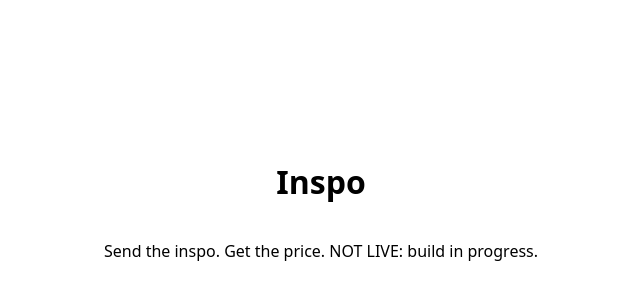
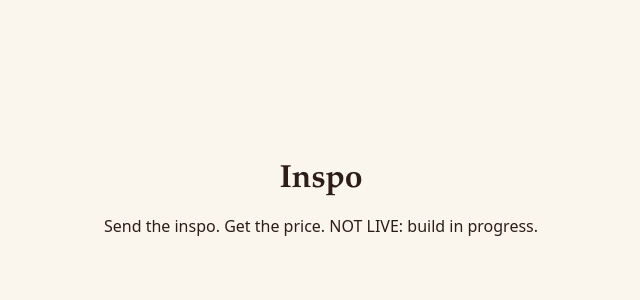
Before and after one commit to JUICEWRLD998/inspo, a React (Vite) app in the folder app/: page / in a window 1280 px wide. Shown: the part 192-492 px from the top of the page, without its empty margins (319-959 px from the left). Built offline with nearby package versions, Linux system fonts and the light colour scheme.

Commit message:
P4: design tokens (OKLCH, light and dark), global CSS, router and playwright-core deps
Co-Authored-By: Claude Sonnet 5.5 <noreply@anthropic.com>
Claude-Session: https://claude.ai/code/session_01R1TmtjZbBZhaquWSN1FR7i

```diff
--- a/app/package.json
+++ b/app/package.json
@@ -14,10 +14,12 @@
     "@base44/vite-plugin": "^1.0.30",
     "motion": "^12.0.0",
     "react": "^18.2.0",
-    "react-dom": "^18.2.0"
+    "react-dom": "^18.2.0",
+    "react-router-dom": "^6.30.6"
   },
   "devDependencies": {
     "@vitejs/plugin-react": "^4.3.4",
+    "playwright-core": "^1.64.1",
     "vite": "^6.1.0",
     "vitest": "^3.0.0"
   }
--- a/app/src/index.css
+++ b/app/src/index.css
@@ -1,7 +1,4 @@
-/* Design tokens land in P6 (OKLCH palette measured from the maker's own photos). */
-:root {
-  color-scheme: light dark;
-}
+@import "./styles/tokens.css";
 
 *,
 *::before,
@@ -9,7 +6,48 @@
   box-sizing: border-box;
 }
 
+html {
+  -webkit-text-size-adjust: 100%;
+}
+
 body {
   margin: 0;
-  font-family: system-ui, sans-serif;
+  background: var(--paper);
+  color: var(--ink);
+  font-family: var(--font-body);
+  font-size: 1rem;
+  line-height: 1.5;
+  -webkit-tap-highlight-color: transparent;
 }
+
+h1,
+h2,
+h3 {
+  font-family: var(--font-display);
+  font-weight: 600;
+  line-height: 1.15;
+  margin: 0;
+  text-wrap: balance;
+}
+
+button,
+input,
+select,
+textarea {
+  font: inherit;
+  color: inherit;
+}
+
+:focus-visible {
+  outline: 2px solid var(--accent);
+  outline-offset: 2px;
+}
+
+@media (prefers-reduced-motion: reduce) {
+  *,
+  *::before,
+  *::after {
+    animation-duration: 0.01ms !important;
+    transition-duration: 0.01ms !important;
+  }
+}
--- /dev/null
+++ b/app/src/styles/tokens.css
@@ -0,0 +1,58 @@
+/* Design tokens for the maker console. OKLCH, derived from the cakes themselves:
+   buttercream paper, cocoa ink, one raspberry accent (the CTA colour), pistachio for "ok",
+   caramel for "check this". Contrast pairs are measured in eval/contrast.mjs, not eyeballed. */
+:root {
+  --paper: oklch(97.5% 0.012 85);
+  --paper-2: oklch(94.5% 0.02 80);
+  --card: oklch(99.2% 0.005 85);
+  --ink: oklch(25% 0.03 40);
+  --ink-2: oklch(42% 0.03 45);
+  --line: oklch(88% 0.02 75);
+
+  --accent: oklch(50% 0.17 12);
+  --accent-hover: oklch(44% 0.17 12);
+  --on-accent: oklch(99% 0.005 85);
+
+  --ok: oklch(42% 0.09 150);
+  --ok-bg: oklch(94% 0.05 150);
+  --check: oklch(40% 0.09 70);
+  --check-bg: oklch(94% 0.07 85);
+  --danger: oklch(46% 0.17 28);
+
+  --font-body: system-ui, -apple-system, "Segoe UI", Roboto, sans-serif;
+  --font-display: "Iowan Old Style", "Palatino Linotype", Palatino, Georgia, serif;
+
+  --space-1: 0.25rem;
+  --space-2: 0.5rem;
+  --space-3: 0.75rem;
+  --space-4: 1rem;
+  --space-5: 1.5rem;
+  --space-6: 2.5rem;
+
+  --radius: 0.75rem;
+  --radius-sm: 0.5rem;
+  --shadow: 0 1px 2px oklch(25% 0.03 40 / 0.08), 0 6px 18px oklch(25% 0.03 40 / 0.06);
+
+  --ease-out: cubic-bezier(0.22, 1, 0.36, 1);
+  --tap: 2.75rem;
+  color-scheme: light dark;
+}
+
+@media (prefers-color-scheme: dark) {
+  :root:not([data-theme="light"]) {
+    --paper: oklch(20% 0.02 45);
+    --paper-2: oklch(24% 0.025 45);
+    --card: oklch(27% 0.025 45);
+    --ink: oklch(95% 0.012 85);
+    --ink-2: oklch(76% 0.025 80);
+    --line: oklch(36% 0.025 45);
+    --accent: oklch(72% 0.14 12);
+    --accent-hover: oklch(78% 0.13 12);
+    --on-accent: oklch(20% 0.02 45);
+    --ok: oklch(80% 0.1 150);
+    --ok-bg: oklch(30% 0.05 150);
+    --check: oklch(84% 0.1 85);
+    --check-bg: oklch(32% 0.06 80);
+    --danger: oklch(76% 0.13 28);
+  }
+}
```
Also changed, not shown: 1 other file (tests, documents, lock files or other folders).
